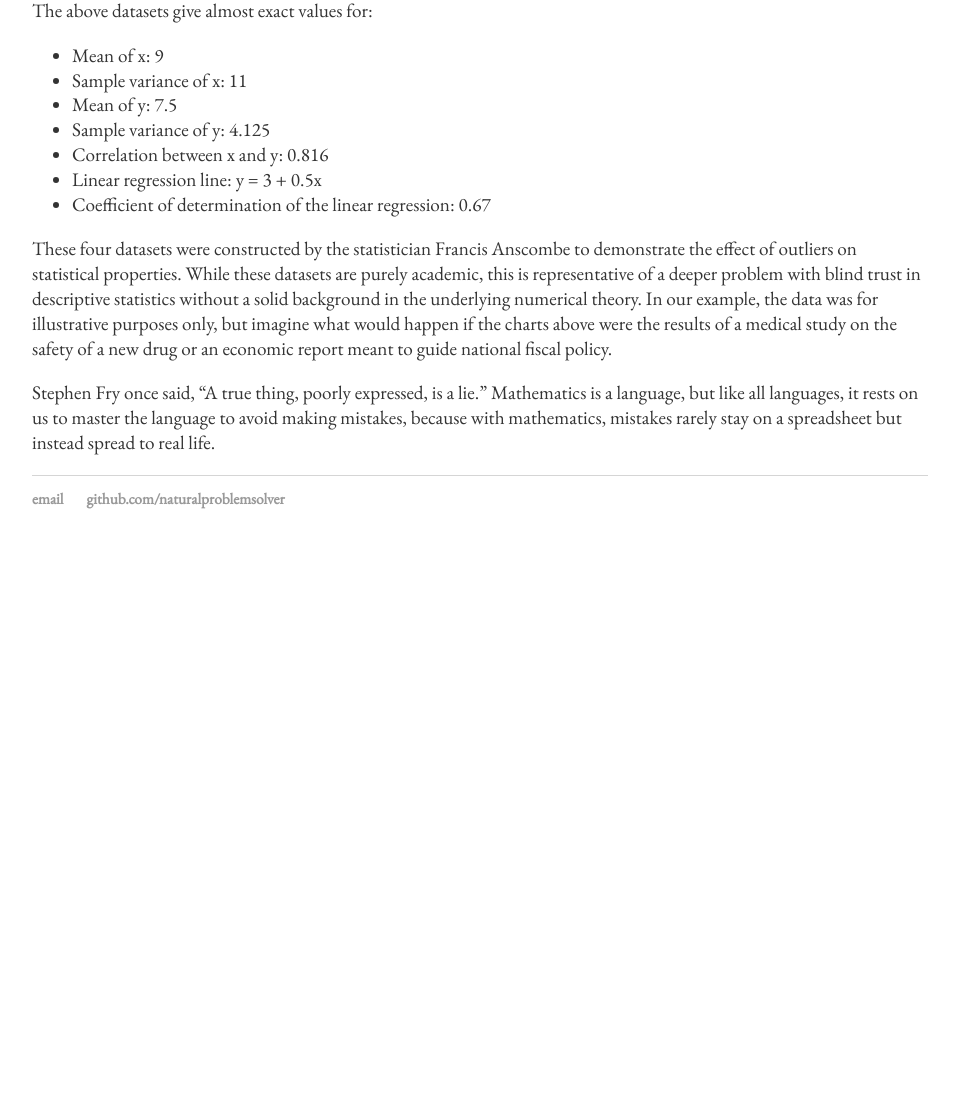
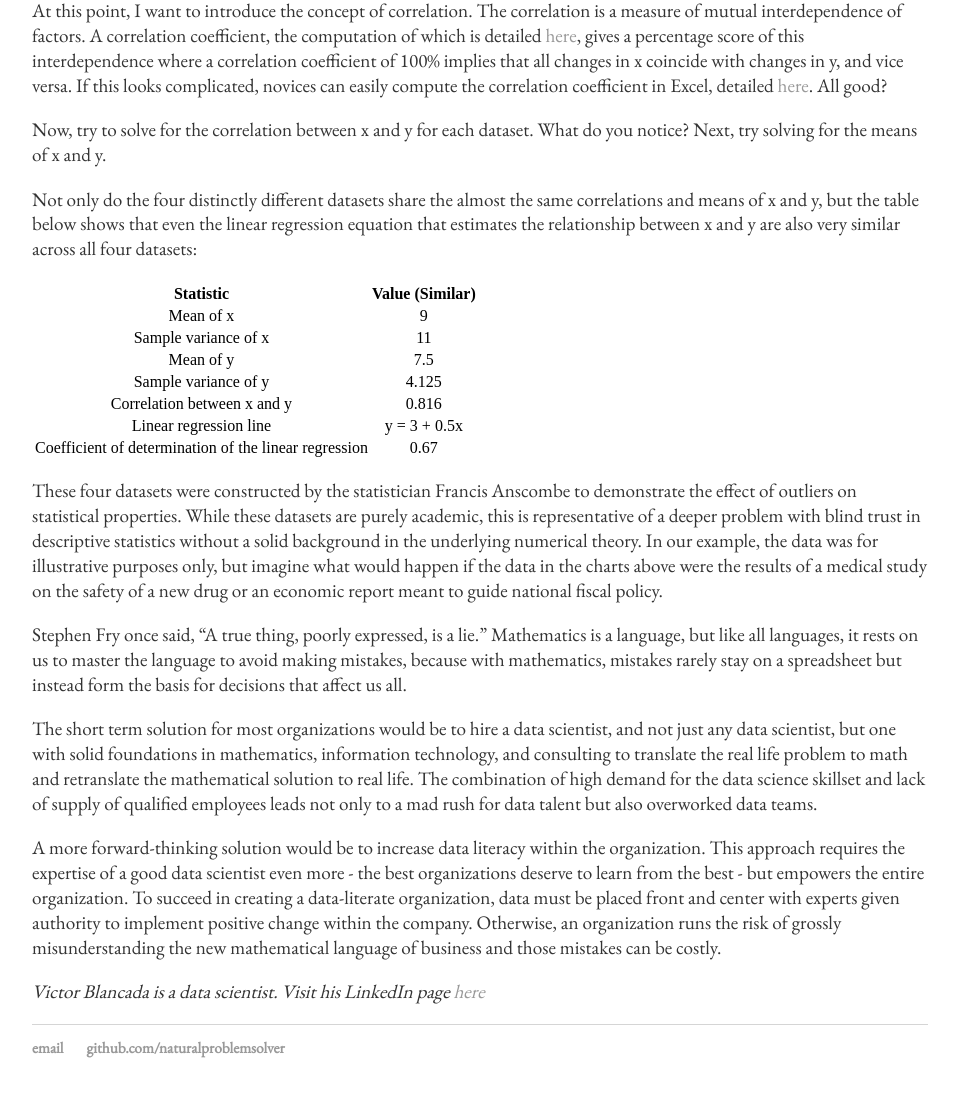
Before and after one commit to victorangeloblancada/victorangeloblancada.github.io-jekyll, a Jekyll site: the page built from _posts/2017-10-24-mathematics-a-language.md, in a window 1280 px wide and 1400 px high, scrolled down 1012 px. Shown: the part 281-1378 px from the top of the window, without its empty margins (160-1119 px from the left). Built offline with Jekyll 4.4.1, drawn with Linux system fonts in a browser that asks for light colours; before the commit the page ends 1863 px from its top, so only the background shows below that; some of the changed text lies outside the part shown.

Commit message:
Update 2017-10-24-mathematics-a-language.md

```diff
--- a/_posts/2017-10-24-mathematics-a-language.md
+++ b/_posts/2017-10-24-mathematics-a-language.md
@@ -4,25 +4,38 @@ title: "Mathematics, a Language"
 date: 2017-10-24
 ---
 
-The philosopher Ludwig Wittgenstein once said, "The limits of my language means the limits of my world." As explored by in George Orwell's dystopian novel *Nineteen Eighty-Four* through the constructed language Newspeak, language not only empowers us to communicate ideas but can also be used to constrain thought. To think and reason is to debate with oneself and how else does one debate ideas but through language? Language is more than communication, it is how we encode, store, and process information. Language is how we think.
+It was the philosopher Ludwig Wittgenstein who said, "The limits of my language means the limits of my world." As explored by in George Orwell's dystopian novel *Nineteen Eighty-Four* through the constructed language Newspeak, language not only empowers us to communicate ideas but can also be used to constrain thought. To think and reason is to debate with oneself and how else does one debate ideas but through language? Language is more than communication, it is how we encode, store, and process information. Language is how we think.
 
-Mathematics has been called the language of science. The empiricism of natural philosophy calls for a language that is simultaneously concise and unambiguous, and mathematics, with its reducible equations and formal proofs, is well-suited to the task. The properties of mathematics have allowed scientists such as Albert Einstein to predict natural phenomenon well before the technology to conduct experiments to verify these predictions were even invented. This prompted Einstein to ask, "How can it be that mathematics, being after all a product of human thought which is independent of experience, is so admirably appropriate to the objects of reality?"
+Mathematics has been called the language of science. The empiricism of natural philosophy calls for a language that is simultaneously concise and unambiguous, and mathematics, with its reducible equations and formal proofs, is well-suited to the task. The properties of mathematics have allowed scientists such as the famous Albert Einstein to predict natural phenomenon well before the technology to conduct experiments to verify these predictions were even invented. This once prompted Einstein to ask, "How can it be that mathematics, being after all a product of human thought which is independent of experience, is so admirably appropriate to the objects of reality?"
 
 It is no surprise, therefore, that the economy has turned to mathematics to make sense of the deluge of data that has resulted from the dawn of the information age. Mathematics provides an unbiased way of representing reality. By applying mathematical thinking to real-life problems, complex cause and effect relationships in the real world can be modeled in simpler yet equavalent terms. This makes the solution easy to arrive at, if not wholly obvious. That is the theory, at least.
 
-It has been said that there are three kinds of lies: lies, damned lies, and statistics. While a little extreme, there is some basis to this assertion. Too often, mathematics has been misused to promote one's agenda, obscure the truth, or outright spread lies. This is done on purpose by cherrypicking numbers that support one's claim, but the more common, and arguably more dangerous, case is when this is done unintentionally. Take, for example, the four datasets shown below:
+It has been said that there are three kinds of lies: lies, damned lies, and statistics. While a little extreme, there is some basis to this assertion. Too often, mathematics has been misused to promote one's agenda, obscure the truth, or spread outright lies. This is done on purpose by cherrypicking numbers that support one's claim, but the more common, and arguably more dangerous, case is when this is done unintentionally. Take, for example, the four datasets shown below:
 
 ![Anscombe's Quartet](https://upload.wikimedia.org/wikipedia/commons/thumb/e/ec/Anscombe%27s_quartet_3.svg/1280px-Anscombe%27s_quartet_3.svg.png){:width="600px"}
 
-The above datasets give almost exact values for:
-  * Mean of x: 9
-  * Sample variance of x: 11
-  * Mean of y: 7.5
-  * Sample variance of y: 4.125
-  * Correlation between x and y: 0.816
-  * Linear regression line: y = 3 + 0.5x
-  * Coefficient of determination of the linear regression: 0.67
+At this point, I want to introduce the concept of correlation. The correlation is a measure of mutual interdependence of factors. A correlation coefficient, the computation of which is detailed [here](http://www.stat.yale.edu/Courses/1997-98/101/correl.htm), gives a percentage score of this interdependence where a correlation coefficient of 100% implies that all changes in x coincide with changes in y, and vice versa. If this looks complicated, novices can easily compute the correlation coefficient in Excel, detailed [here](https://support.office.com/en-us/article/CORREL-function-995dcef7-0c0a-4bed-a3fb-239d7b68ca92). All good?
 
-These four datasets were constructed by the statistician Francis Anscombe to demonstrate the effect of outliers on statistical properties. While these datasets are purely academic, this is representative of a deeper problem with blind trust in descriptive statistics without a solid background in the underlying numerical theory. In our example, the data was for illustrative purposes only, but imagine what would happen if the charts above were the results of a medical study on the safety of a new drug or an economic report meant to guide national fiscal policy.
+Now, try to solve for the correlation between x and y for each dataset. What do you notice? Next, try solving for the means of x and y.
 
-Stephen Fry once said, "A true thing, poorly expressed, is a lie." Mathematics is a language, but like all languages, it rests on us to master the language to avoid making mistakes, because with mathematics, mistakes rarely stay on a spreadsheet but instead spread to real life.
+Not only do the four distinctly different datasets share the almost the same correlations and means of x and y, but the table below shows that even the linear regression equation that estimates the relationship between x and y are also very similar across all four datasets:
+
+| Statistic                                             | Value (Similar)|
+|:-----------------------------------------------------:|:--------------:|
+| Mean of x                                             | 9              |
+| Sample variance of x                                  | 11             |
+| Mean of y                                             | 7.5            |
+| Sample variance of y                                  | 4.125          |
+| Correlation between x and y                           | 0.816          |
+| Linear regression line                                | y = 3 + 0.5x   |
+| Coefficient of determination of the linear regression | 0.67           |
+
+These four datasets were constructed by the statistician Francis Anscombe to demonstrate the effect of outliers on statistical properties. While these datasets are purely academic, this is representative of a deeper problem with blind trust in descriptive statistics without a solid background in the underlying numerical theory. In our example, the data was for illustrative purposes only, but imagine what would happen if the data in the charts above were the results of a medical study on the safety of a new drug or an economic report meant to guide national fiscal policy.
+
+Stephen Fry once said, "A true thing, poorly expressed, is a lie." Mathematics is a language, but like all languages, it rests on us to master the language to avoid making mistakes, because with mathematics, mistakes rarely stay on a spreadsheet but instead form the basis for decisions that affect us all.
+
+The short term solution for most organizations would be to hire a data scientist, and not just any data scientist, but one with solid foundations in mathematics, information technology, and consulting to translate the real life problem to math and retranslate the mathematical solution to real life. The combination of high demand for the data science skillset and lack of supply of qualified employees leads not only to a mad rush for data talent but also overworked data teams.
+
+A more forward-thinking solution would be to increase data literacy within the organization. This approach requires the expertise of a good data scientist even more - the best organizations deserve to learn from the best - but empowers the entire organization. To succeed in creating a data-literate organization, data must be placed front and center with experts given authority to implement positive change within the company. Otherwise, an organization runs the risk of grossly misunderstanding the new mathematical language of business and those mistakes can be costly.
+
+*Victor Blancada is a data scientist. Visit his LinkedIn page [here](https://www.linkedin.com/in/geloblancada/)*
```
